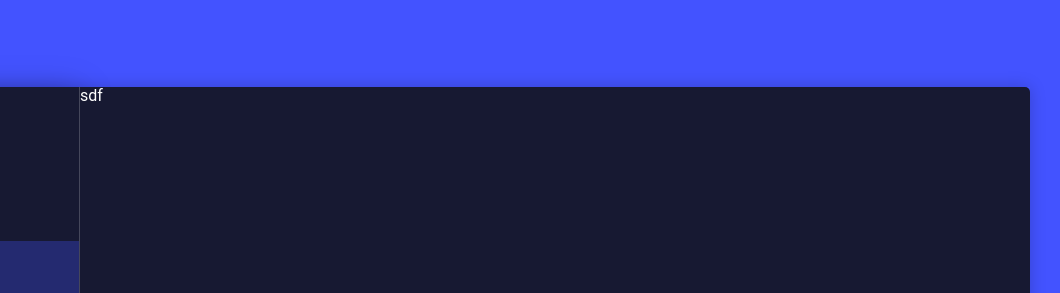
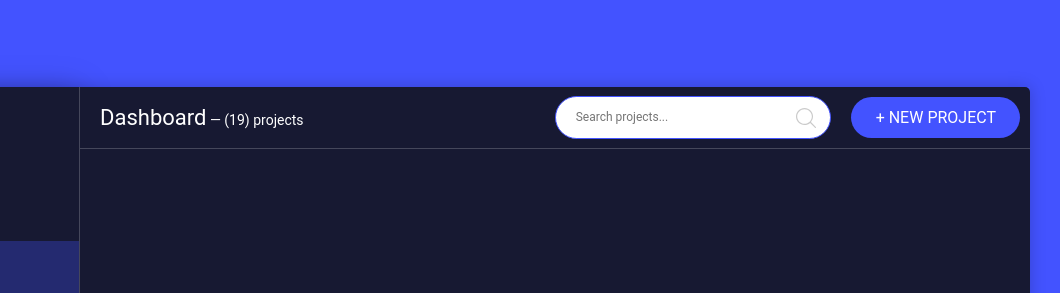
Before and after one commit to gvozdenkov/ui-challenge-dashboard, a plain HTML site: page index.html in a window 1280 px wide. Shown: the part 115-408 px from the top of the page, 220-1280 px from the left. Drawn offline with Linux system fonts and the light colour scheme.

Commit message:
feat: finish main header

```diff
--- a/blocks/app/app.css
+++ b/blocks/app/app.css
@@ -1,8 +1,6 @@
 .app {
   min-height: 500px;
   box-shadow: 0 0 15px rgba(0 0 0 / 0.2);
-  /* display: grid;
-  grid-template-columns: minmax(270px, max-content) 1fr; */
   display: flex;
   flex-flow: row nowrap;
   justify-content: start;
--- /dev/null
+++ b/blocks/button/button.css
@@ -0,0 +1,19 @@
+.button {
+  font-size: 16px;
+  font-weight: 400;
+  line-height: 1.19;
+  text-transform: uppercase;
+  background-color: var(--color-accent-primary);
+  color: white;
+  padding: 11px 24px 11px 25px;
+  border: 0;
+  border-radius: 500px;
+  cursor: pointer;
+  transition: background-color 0.3s ease-out;
+}
+
+.button:hover,
+.button:focus {
+  outline: none;
+  background-color: var(--color-accent-primary-glass-d);
+}
--- /dev/null
+++ b/blocks/main-content-header/main-content-header.css
@@ -0,0 +1,28 @@
+.main-content-header {
+  width: 100%;
+  display: flex;
+  align-items: center;
+  padding: 9px 10px 9px 20px;
+  box-sizing: border-box;
+  color: var(--color-content-secondary);
+  border-bottom: 1px solid var(--color-accent-primary-glass-a);
+}
+
+.main-content-header__title {
+  font-size: 22px;
+  font-weight: 400;
+  line-height: 1.18;
+  margin: 0;
+}
+
+.main-content-header__subtitle {
+  font-size: 14px;
+  font-weight: 400;
+  line-height: 1.18;
+  margin: 0;
+  margin-top: 5px;
+}
+
+.main-content-header__new-proj-btn {
+  margin-left: 20px;
+}
--- /dev/null
+++ b/blocks/search-bar-form/search-bar-from.css
@@ -0,0 +1,42 @@
+.search-bar-form {
+  position: relative;
+  flex: 0 1 30%;
+}
+
+.search-bar-form__input {
+  font-size: 12px;
+  font-weight: 400;
+  line-height: 1.16;
+  padding: 14px 50px 13px 20px;
+  border: 1px solid var(--color-accent-primary);
+  border-radius: 500px;
+  width: 100%;
+  box-sizing: border-box;
+}
+
+.search-bar-form__input:focus {
+  outline: none;
+}
+
+.search-bar-form__submit {
+  position: absolute;
+  width: 20px;
+  height: 20px;
+  bottom: 50%;
+  right: 15px;
+  translate: 0 50%;
+  background-color: transparent;
+  border: 0;
+  padding: 0;
+  cursor: pointer;
+}
+
+.search-bar-form__submit > img {
+  width: 100%;
+  height: 100%;
+  object-fit: contain;
+}
+
+.main-content-header__search-bar-form {
+  margin-left: auto;
+}
--- a/index.html
+++ b/index.html
@@ -227,7 +227,39 @@
             <button class="side-menu__log-out-btn">Sign out</button>
           </div>
         </section>
-        <section class="main-content">sdf</section>
+        <section class="main-content">
+          <header class="main-content-header">
+            <h1 class="main-content-header__title">Dashboard</h1>
+            <p class="main-content-header__subtitle">
+              &nbsp;&mdash;&nbsp;(<span
+                class="main-content-header__projects-count"
+                >19</span
+              >) projects
+            </p>
+            <form
+              action="/"
+              class="search-bar-form main-content-header__search-bar-form"
+              name="search-bar-form"
+            >
+              <input
+                class="search-bar-form__input"
+                type="text"
+                name="search"
+                id="search"
+                placeholder="Search projects..."
+                aria-label="Search box"
+              />
+              <button
+                type="submit"
+                class="search-bar-form__submit"
+                aria-label="Search"
+              >
+                <img src="./images/magnifying-glass.svg" alt="" />
+              </button>
+            </form>
+            <button class="button main-content-header__new-proj-btn">+ new project</button>
+          </header>
+        </section>
       </div>
     </div>
     <script src="./scripts/theme.js"></script>
--- a/pages/index.css
+++ b/pages/index.css
@@ -24,3 +24,9 @@
 @import url(../blocks/side-menu-item/side-menu-item.css);
 
 @import url(../blocks/main-content/main-content.css);
+
+@import url(../blocks/main-content-header/main-content-header.css);
+
+@import url(../blocks/search-bar-form/search-bar-from.css);
+
+@import url(../blocks/button/button.css);
--- a/scripts/theme.js
+++ b/scripts/theme.js
@@ -15,7 +15,5 @@ function toggleTheme() {
     : (doc.className = "theme-dark");
 }
 
-// buttonSwitch = document.querySelector(".theme-switch");
 buttonSwitch = document.querySelector(".side-menu__dark-mode-btn");
-console.log(buttonSwitch);
 buttonSwitch.addEventListener("change", toggleTheme);
--- a/vendor/variables.css
+++ b/vendor/variables.css
@@ -10,6 +10,7 @@
   --color-accent-primary-glass-a: rgb(var(--blue), 0.2);
   --color-accent-primary-glass-b: rgb(var(--blue), 0.3);
   --color-accent-primary-glass-c: rgb(var(--blue), 0.1);
+  --color-accent-primary-glass-d: rgb(var(--blue), 0.5);
 }
 
 .theme-dark {
@@ -20,4 +21,5 @@
   --color-accent-primary-glass-a: rgba(255 255 255 / 0.2);
   --color-accent-primary-glass-b: rgb(var(--blue), 0.3);
   --color-accent-primary-glass-c: rgb(var(--blue), 0.1);
+  --color-accent-primary-glass-d: rgb(var(--blue), 0.5);
 }
```
Also changed, not shown: images/magnifying-glass.svg (added).
